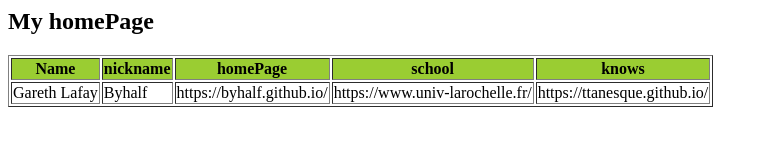
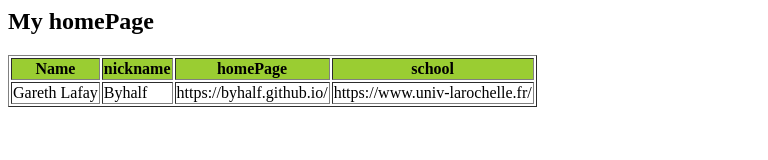
Before and after one commit to Byhalf/Byhalf.github.io, a plain HTML site: page index.html in a window 1280 px wide. Shown: the whole page, without its empty margins (0-768 px from the left). Drawn offline with Linux system fonts and the light colour scheme.

Commit message:
Update index.html

```diff
--- a/index.html
+++ b/index.html
@@ -9,15 +9,11 @@
             <th>nickname</th>
             <th>homePage</th>
             <th>school</th>
-            <th>knows</th>
          </tr>
          <td>Gareth Lafay</td>
          <td>Byhalf</td>
          <td>https://byhalf.github.io/</td>
          <td>https://www.univ-larochelle.fr/</td>
-         <td>
-                https://ttanesque.github.io/
-        </td>
       </table>
    </body>
 </html>
```
